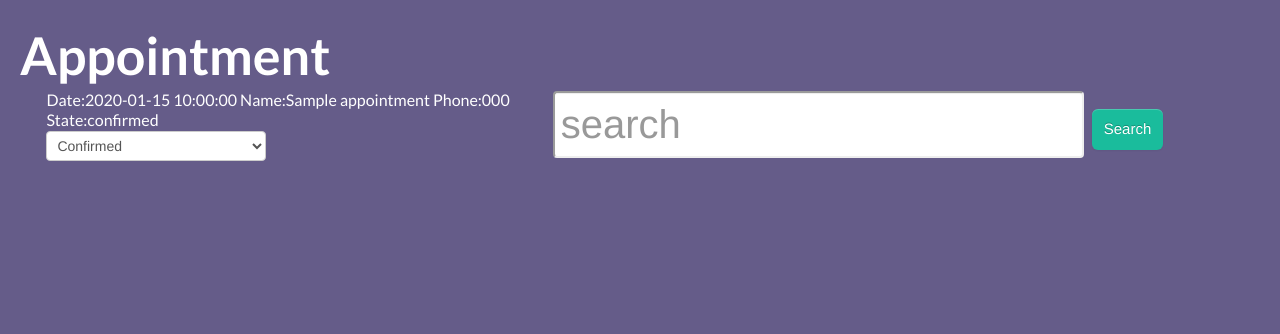
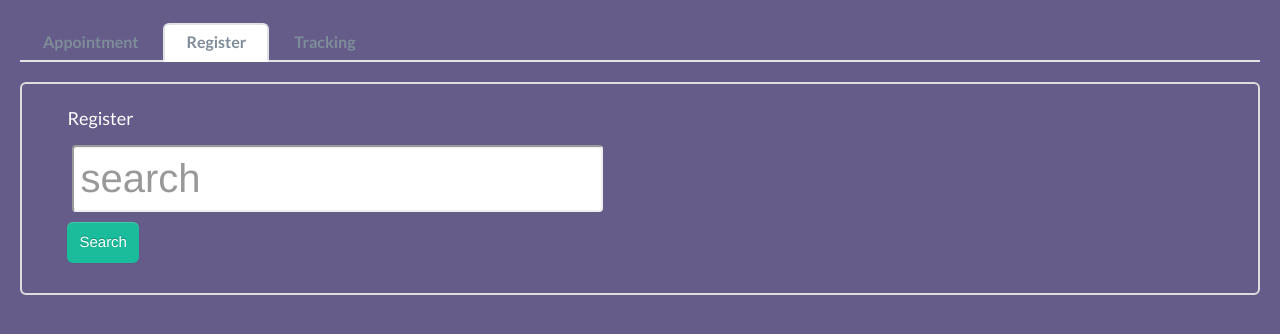
Before and after one commit to axacheng/snail, a Python web app: template templates/admin_main.html in a window 1280 px wide. Shown: the part 77-411 px from the top of the page. Run offline with Jinja, Linux system fonts and the light colour scheme; the template is opened without the code that fills it: most values are stand-ins (such as "Sample title", 1, 10 or a date in 2020).

Commit message:
working on admin page

```diff
--- a/main.py
+++ b/main.py
@@ -43,9 +43,9 @@ application = ndb.toplevel(webapp2.WSGIApplication(
      ### /snail_admin/appointment/modify/urlsafe_entity_key/appointment_status/value
      ('/snail_admin/appointment/modify/(.*)/(.*)/(.*)', ModifyAppointment),
 
-
      ### /snail_admin/search/patient/email/axa@google.com
-     ('/snail_admin/search/patient/(.*)/(.*)', GetPatient),
+     #('/snail_admin/search/patient/(.*)/(.*)', GetPatient),
+     ('/snail_admin/search/patient/(.*)', GetPatient),
 
 
     ],
--- a/templates/admin_main.html
+++ b/templates/admin_main.html
@@ -26,11 +26,19 @@
 		</header>
 		<div class="container-fluid">
 
-			<div class="row-fluid mvxll" id="appointment_list">
-			  	<h2> Appointment </h2>
-			  	<input type="text" class="search_string" value="" placeholder="search" />
-			  	<button type="submit" class="btn btn-primary search_patient"> Search </button>
-			  	<div class="span5">
+			<div class="row-fluid mvxll">
+
+				<div class="tabbable"> <!-- Only required for left/right tabs -->
+				  <ul class="nav nav-tabs">
+				    <li><a href="#appointment" data-toggle="tab">Appointment</a></li>
+				    <li class="active"><a href="#register" data-toggle="tab">Register</a></li>
+				    <li><a href="#tracking" data-toggle="tab">Tracking</a></li>
+				  </ul>
+
+				  <div class="tab-content">
+				  	<!-- Appointment -->
+				  	<div class="tab-pane span5" id="appointment">
+				      <p>I'm in Appointment</p>
 					  	{% for appointment in appointments|sort(attribute='appointment_datetime') %}
 					  		Date:{{ appointment.appointment_datetime }}
 					  		Name:{{ appointment.name }}
@@ -63,20 +71,57 @@
 									  	<option value="show" selected="">Show</option>
 									  {% endif %}
 									</select>
-
+								</div>
 					  		<br>
 					  	{% endfor %}
-			  </div> <!-- span5 -->
+				  	</div> <!-- appointment end -->
+
+				  	<!-- Register -->
+				  	<div class="tab-pane span5 active" id="register">
+				      <p>Register</p>
+				      <form action="/snail_admin/search/patient/" method="POST">
+					      <input id="query_patient_input" type="text" value="" placeholder="search" />
+				  			<button id="query_patient_button" type="submit" class="btn btn-primary"> Search </button>
+			  			</form>
+
+			  			<div id="patient_info"></div> <!-- patient_info end -->
+			  			<div id="register_form"><h2>Registe Application</h2>
+								<form class="form-horizontal">
+								  <div class="control-group">
+								    <label class="control-label" for="inputEmail">Email</label>
+								    <div class="controls">
+								      <input type="text" id="inputEmail" placeholder="Email">
+								    </div>
+								  </div>
+								  <div class="control-group">
+								    <label class="control-label" for="inputPassword">Name</label>
+								    <div class="controls">
+								      <input type="text" id="inputPassword" placeholder="Name">
+								    </div>
+								  </div>
+								  <div class="control-group">
+								      <button type="submit" class="btn">New Patient</button>
+								  </div>
+								</form>
+			  			</div> <!-- register_form end -->
+				    </div> <!-- register end -->
+
+				    <!-- Tracking -->
+				  	<div class="tab-pane span5" id="tracking">
+				      <p>Tracking</p>
+				    </div> <!-- tracking end -->
+				  </div> <!-- tab-content -->
+				</div> <!-- tabbable end -->
 			</div> <!-- row-fluid -->
 		</div> <!-- container-fluid -->
 
 		<script type="text/javascript">
 			$( document ).ready(function() {
 
-				// modify_tag
+				// (Appointment) modify_tag
 				$('#modify_tag').hide()
 
-				// Modify Appointment state
+				// (Appointment) Modify Appointment state
 				$('select').change(function() {
     			var entity_key = $(this).parent().attr('id')
     			var state = $(this).val()
@@ -93,6 +138,44 @@
 					})
 
 				}) // .change end
+
+				// (Register)
+				$('#register_form').hide()
+
+				$('#register').on('click', '#query_patient_button', function(){
+			  	event.preventDefault();
+			  	var search_string = $('#query_patient_input').val()
+			  	var textToInsert = ''
+
+			  	$.ajax({
+			  		url: "/snail_admin/search/patient/" + search_string,
+			  		type: "GET",
+			  		dataType: 'json',
+			  		success: function(response_json){
+			  			if (response_json.length >= 1) {
+			  				$('#patient_info').empty()
+								$('#register_form').hide()
+			  				$('#patient_info').show()
+
+								$.each(response_json, function(index, value){
+			  					textToInsert += '<p>'+ value.name + '</p>'
+			  					textToInsert += '<p>'+ value.email + '</p>'
+			  					textToInsert += '<p>'+ value.ssn + '</p>'
+			  					textToInsert += '<p>'+ value.phone + '</p>'
+
+			  				$('#patient_info').append(textToInsert)
+			  				}) // .each end
+			  			} // if response_json.length end
+
+			  			else {
+			  				// Show register form for new patient
+			  				$('#patient_info').hide()
+								$('#register_form').show()
+			  			}
+			  		}, // success end
+			  	}) // .ajax end
+				}) // .click end
+
 			}); // document ready end
 		</script>
 
```
Also changed, not shown: admin/admin_handlers.py (+18 -7 lines), models/patient.py (+38 -8 lines). Lines whose indentation alone changed are shown as unchanged.
